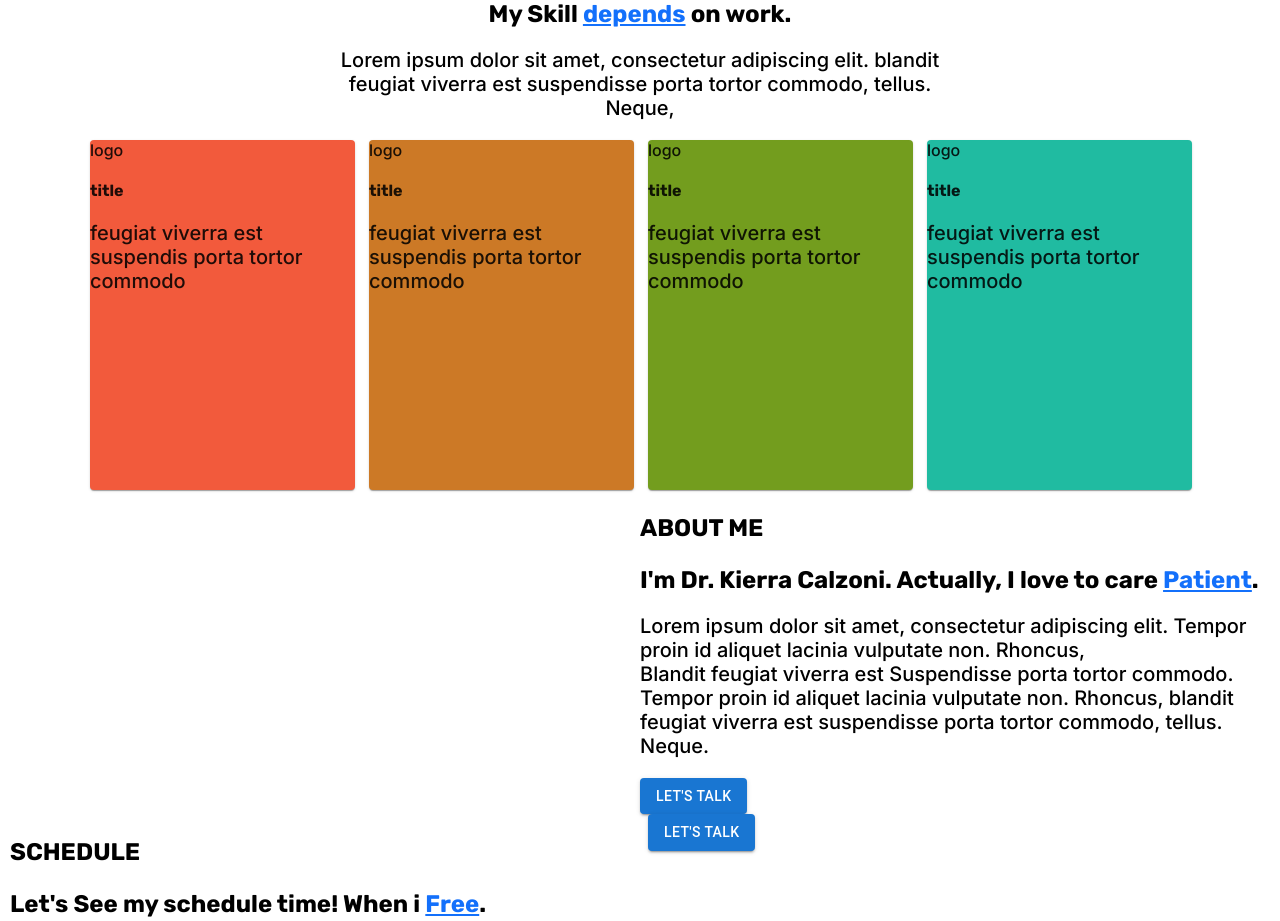
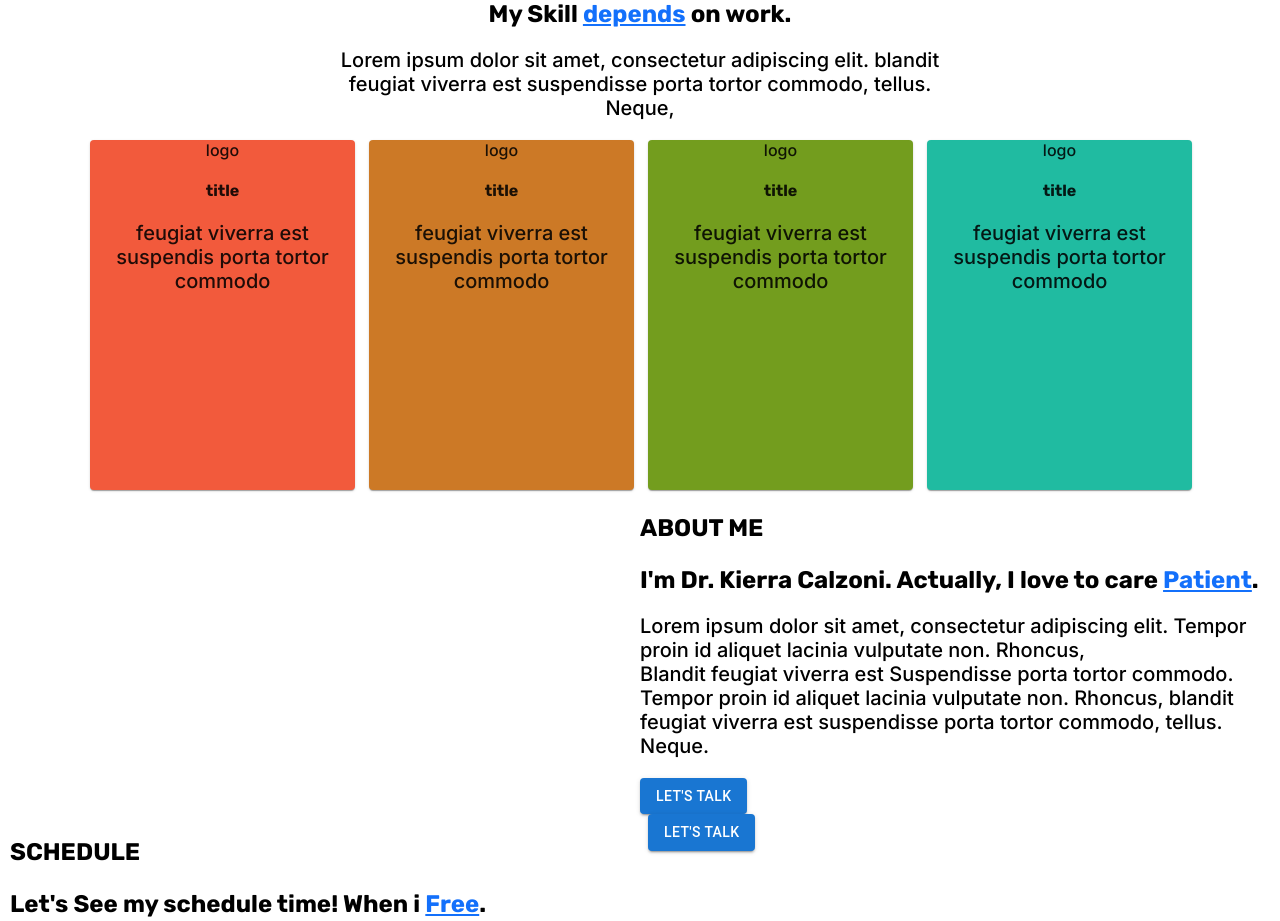
Before and after one commit to BboyFane/health-care, a React (Create React App) app: page / in a window 1280 px wide. Shown: the part 920-1841 px from the top of the page. Built offline with nearby package versions, Linux system fonts and the light colour scheme.

Commit message:
feat(structure): fix text-align

```diff
--- a/src/components/Skill.js
+++ b/src/components/Skill.js
@@ -8,7 +8,7 @@ function Skill() {
                 <h2>My Skill <em>depends</em> on work.</h2>
                 <p>Lorem ipsum dolor sit amet, consectetur adipiscing elit. blandit feugiat viverra est suspendisse porta tortor commodo, tellus. Neque,</p>
             </div>
-            <Grid container spacing={2} style={{paddingInline: 10}}>
+            <Grid container spacing={2} style={{paddingInline: 10, textAlign: 'center'}}>
                 <Grid item md={3} className='skill-safety'>
                     <Card style={{backgroundColor: '#F25A3C', width: 265, height: 350}}>
                         <div className='skill-safety-logo'>logo</div>
```
